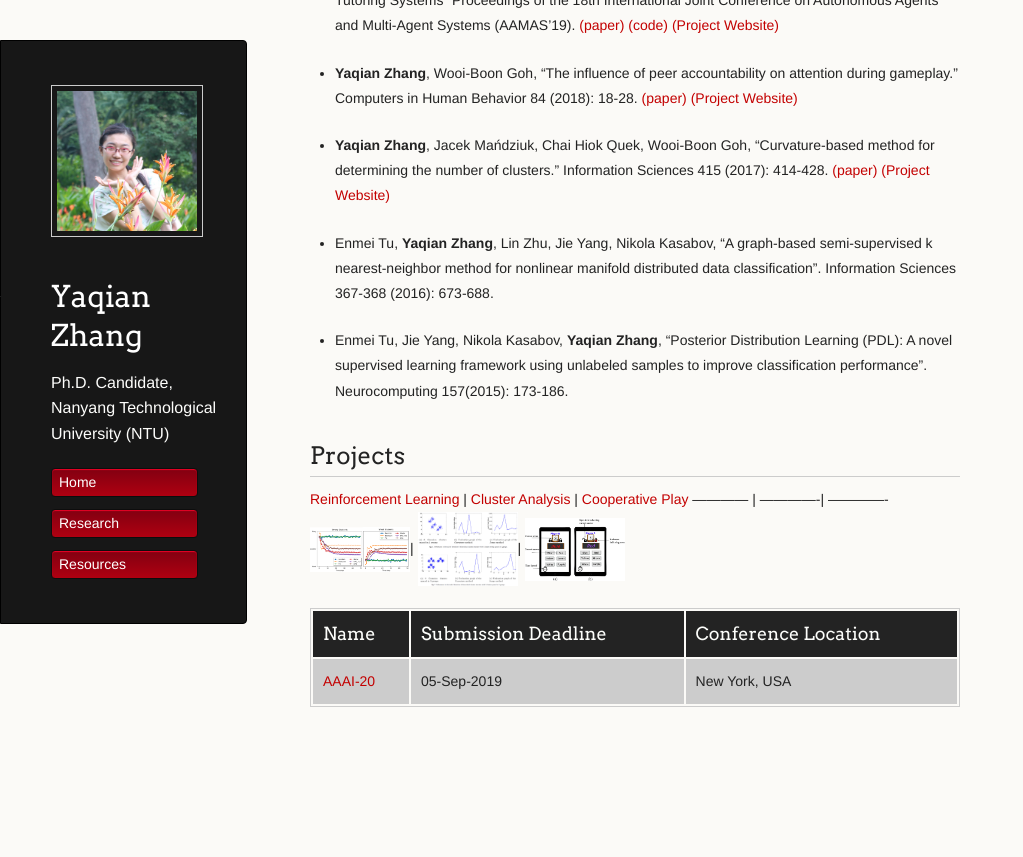
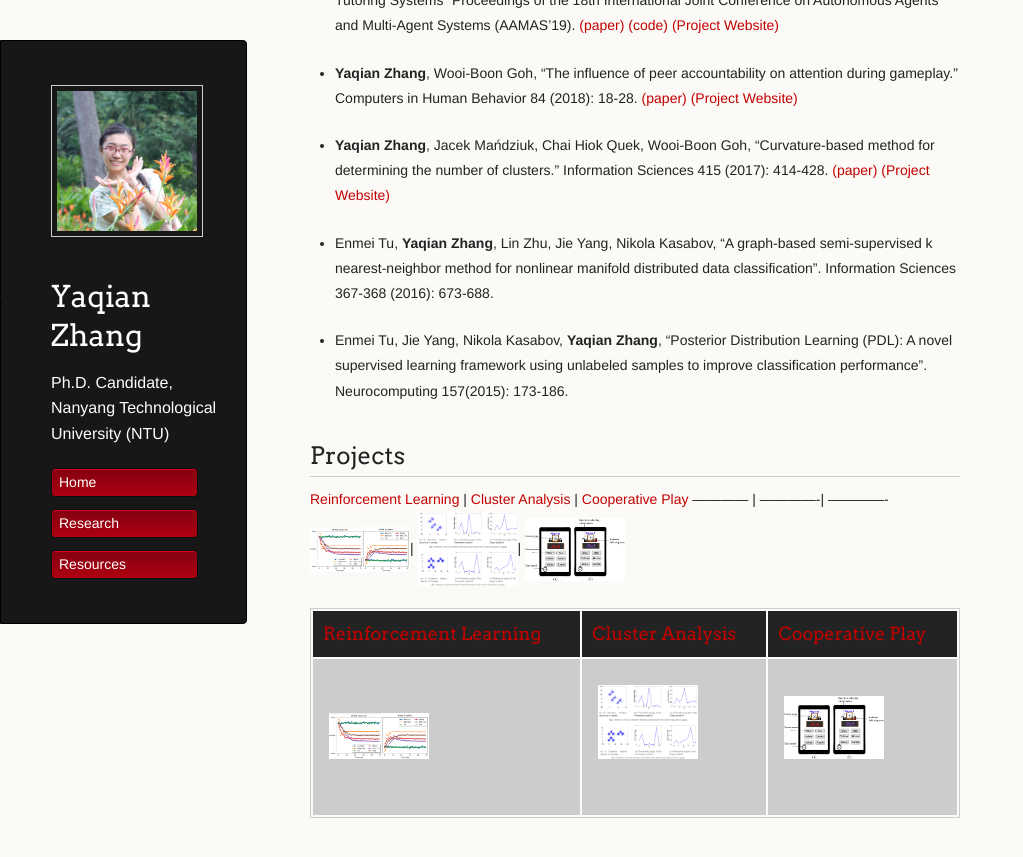
Before and after one commit to YaqianZhang/yaqianzhang.github.io, a Jekyll site: the page built from index.md, in a window 1280 px wide and 900 px high, scrolled down 1148 px. Shown: the top 857 px of the window, without its empty margins (0-1023 px from the left). Built offline with Jekyll 4.4.1, drawn with Linux system fonts in a browser that asks for light colours; our own code applies the rules of GitHub Pages for plain Markdown files; before the commit the page ends 1937 px from its top, so only the background shows below that.

Commit message:
Update index.md

```diff
--- a/index.md
+++ b/index.md
@@ -45,6 +45,6 @@
 ------------ | -------------| -------------
 <img src="/images/bpg_pic/strong_weak.png" class="inline" width="100"/>| <img src="/images/fig2_2.PNG" class="inline" width="100"/>| <img src="/images/fig1.PNG" alt="hi" class="inline" width="100"/>
 
-Name | Submission Deadline | Conference Location
+[Reinforcement Learning](https://yaqianzhang.github.io/2018/06/30/boostrapped-policy-gradient.html) | [Cluster Analysis](https://yaqianzhang.github.io/2017/05/16/determining-the-number-of-clusters.html) | [Cooperative Play](https://yaqianzhang.github.io/2018/02/16/peer-accountability-on-attention.html)
 ------------ | -------------| -------------
-[AAAI-20](https://aaai.org/Conferences/AAAI-20/)| 05-Sep-2019| New York, USA
+<img src="/images/bpg_pic/strong_weak.png" class="inline" width="100"/>| <img src="/images/fig2_2.PNG" class="inline" width="100"/>| <img src="/images/fig1.PNG" alt="hi" class="inline" width="100"/>
```
